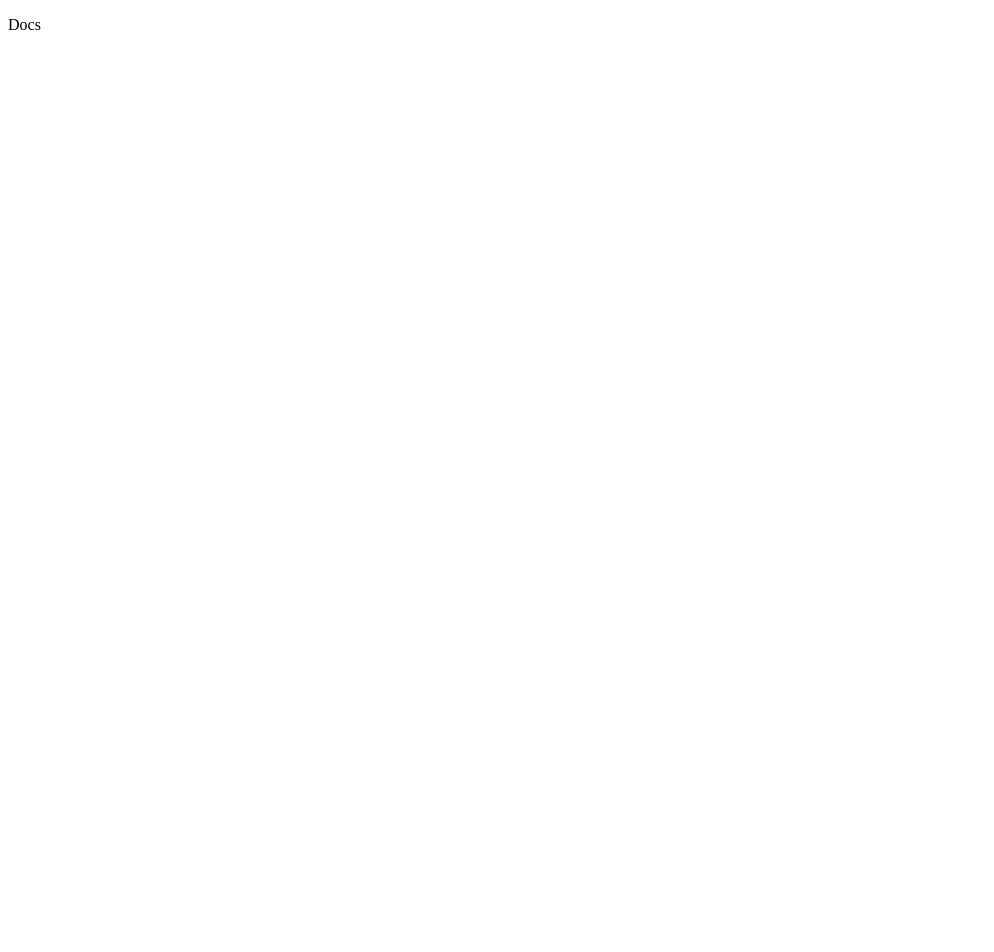
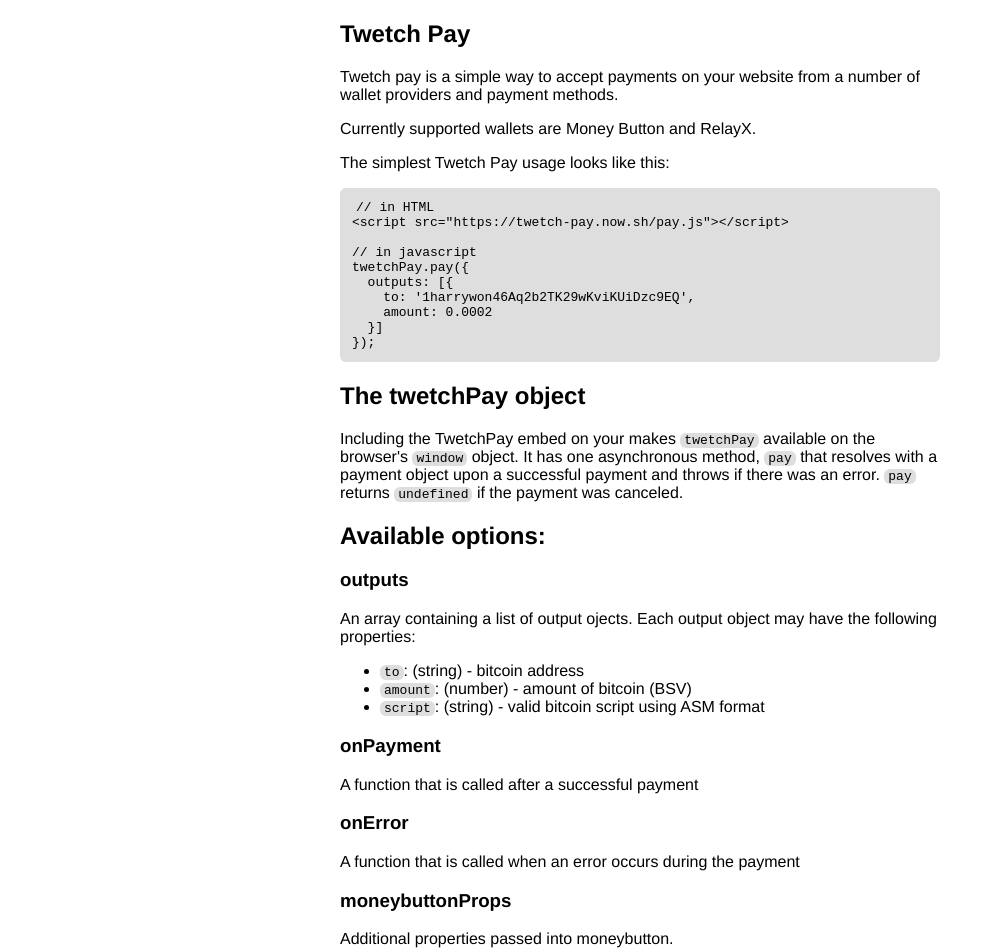
Before and after one commit to twetch-inc/pay, a Next.js app: page /docs in a window 1280 px wide. Shown: the top 952 px of the page, without its empty margins (0-994 px from the left). Before the commit the page ends 800 px from the top, so only its background shows below. Built offline with nearby package versions, Linux system fonts and the light colour scheme.

Commit message:
master update

```diff
--- a/package.json
+++ b/package.json
@@ -18,6 +18,7 @@
     "qrcode.react": "1.0.0",
     "react": "16.12.0",
     "react-dom": "16.12.0",
-    "react-load-script": "0.0.6"
+    "react-load-script": "0.0.6",
+    "react-markdown": "4.3.1"
   }
 }
--- a/pages/docs.js
+++ b/pages/docs.js
@@ -1,9 +1,91 @@
 import Head from 'next/head';
+import ReactMarkdown from 'react-markdown';
+
+const content = `
+## Twetch Pay
+
+Twetch pay is a simple way to accept payments on your website from a number of wallet providers and payment methods.
+
+Currently supported wallets are Money Button and RelayX.
+
+The simplest Twetch Pay usage looks like this:
+\`\`\`
+// in HTML
+<script src="https://twetch-pay.now.sh/pay.js"></script>
+
+// in javascript
+twetchPay.pay({
+  outputs: [{
+    to: '1harrywon46Aq2b2TK29wKviKUiDzc9EQ',
+    amount: 0.0002
+  }]
+});
+\`\`\`
+
+## The twetchPay object
+
+Including the TwetchPay embed on your makes \`twetchPay\` available on the browser's \`window\` object. It has one asynchronous method, \`pay\` that resolves with
+a payment object upon a successful payment and throws if there was an error. \`pay\` returns \`undefined\` if the payment was canceled.
+
+## Available options:
+
+### outputs
+
+An array containing a list of output ojects. Each output object may have the following properties:
+
+- \`to\`: (string) - bitcoin address
+- \`amount\`: (number) - amount of bitcoin (BSV)
+- \`script\`: (string) - valid bitcoin script using ASM format
+
+### onPayment
+
+A function that is called after a successful payment
+
+### onError
+
+A function that is called when an error occurs during the payment
+
+### moneybuttonProps
+
+Additional properties passed into moneybutton.
+
+### relayxProps
+
+Additional propeties passed into relayx
+`;
 
 const Docs = () => {
 	return (
-		<div>
-			<p>Docs</p>
+		<div style={{ width: '100vw' }}>
+			<div style={{ maxWidth: '100%', margin: '0 auto', width: '600px' }}>
+				<ReactMarkdown source={content} />
+			</div>
+			<style jsx global>{`
+				html,
+				body {
+					min-height: 100%;
+					padding: 0;
+					margin: 0;
+					font-family: proxima-nova, Helvetica;
+				}
+
+				code {
+					background: #dedede;
+					lineHeight: 18px;
+					padding: 0 4px;
+					border-radius: 6px;
+				}
+
+				pre {
+					border-radius: 6px;
+					background: #dedede;
+					padding: 12px;
+				}
+
+				* {
+					box-sizing: border-box;
+				}
+			`}</style>
 		</div>
 	);
 };
```
Also changed, not shown: components/moneybutton/index.js (+7 -0 lines), components/relayx/index.js (+7 -0 lines), 1 other file (tests, documents, lock files or other folders).
